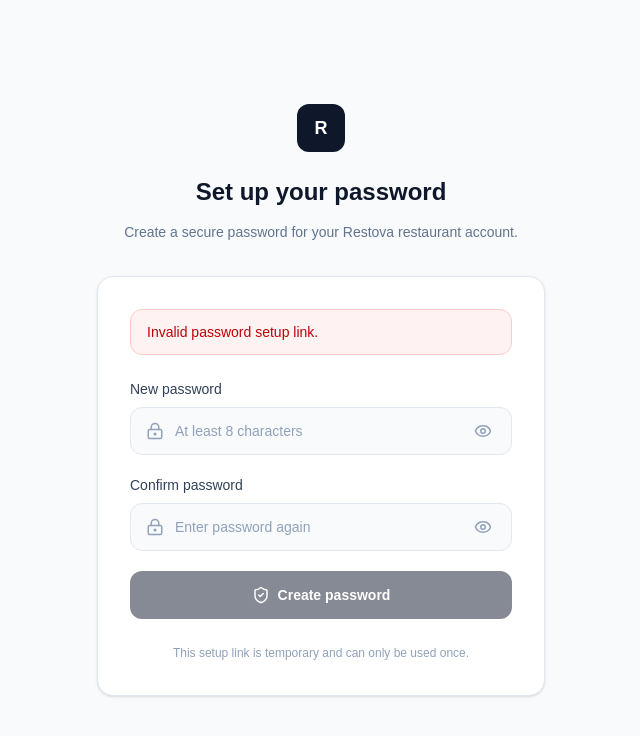
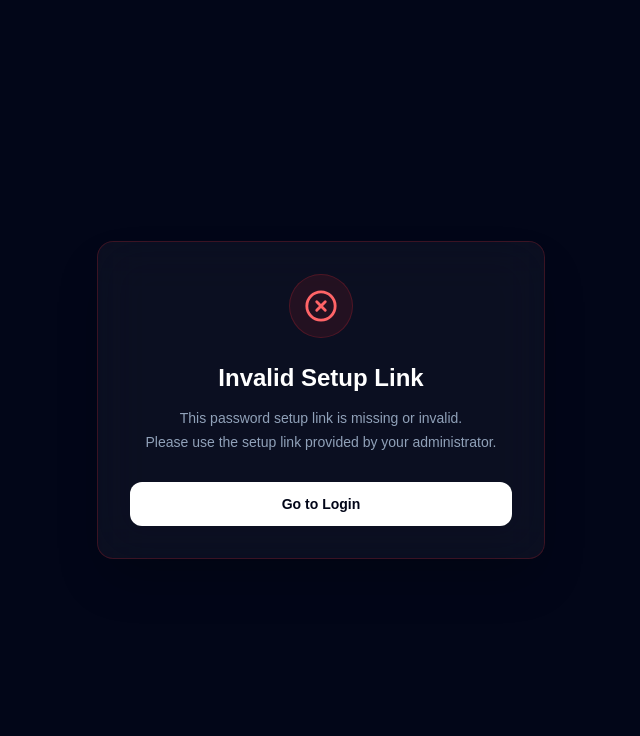
Before and after one commit to Mohammad032004/restova, a Next.js app: page /auth/setup-password in a window 1280 px wide. Shown: the top 736 px of the page, without its empty margins (319-959 px from the left). Built offline with nearby package versions, Linux system fonts and the light colour scheme.

Commit message:
auth update

```diff
--- a/app/auth/setup-password/page.tsx
+++ b/app/auth/setup-password/page.tsx
@@ -1,19 +1,19 @@
 "use client";
 
-import { FormEvent, Suspense, useState } from "react";
-import { useSearchParams, useRouter } from "next/navigation";
+import { FormEvent, Suspense, useEffect, useState } from "react";
+import Link from "next/link";
+import { useSearchParams } from "next/navigation";
 import {
+  CheckCircle2,
   Eye,
   EyeOff,
-  LockKeyhole,
+  Lock,
   ShieldCheck,
-  Loader2,
-  CheckCircle2,
+  XCircle,
 } from "lucide-react";
 
 function SetupPasswordForm() {
   const searchParams = useSearchParams();
-  const router = useRouter();
 
   const token = searchParams.get("token");
 
@@ -21,22 +21,33 @@ function SetupPasswordForm() {
   const [confirmPassword, setConfirmPassword] = useState("");
 
   const [showPassword, setShowPassword] = useState(false);
-  const [showConfirmPassword, setShowConfirmPassword] =
-    useState(false);
+  const [showConfirmPassword, setShowConfirmPassword] = useState(false);
 
   const [loading, setLoading] = useState(false);
   const [error, setError] = useState("");
   const [success, setSuccess] = useState(false);
 
-  async function handleSubmit(
-    event: FormEvent<HTMLFormElement>
-  ) {
+  const [pageReady, setPageReady] = useState(false);
+
+  useEffect(() => {
+    setPageReady(true);
+  }, []);
+
+  const passwordLengthValid =
+    password.length >= 8 && password.length <= 128;
+
+  const passwordsMatch =
+    password.length > 0 &&
+    confirmPassword.length > 0 &&
+    password === confirmPassword;
+
+  const handleSubmit = async (event: FormEvent<HTMLFormElement>) => {
     event.preventDefault();
 
     setError("");
 
     if (!token) {
-      setError("Invalid password setup link.");
+      setError("This password setup link is invalid.");
       return;
     }
 
@@ -45,17 +56,20 @@ function SetupPasswordForm() {
       return;
     }
 
+    if (password.length > 128) {
+      setError("Password cannot exceed 128 characters.");
+      return;
+    }
+
     if (password !== confirmPassword) {
       setError("Passwords do not match.");
       return;
     }
 
+    try {
       setLoading(true);
 
-    try {
-      const response = await fetch(
-        "/api/auth/setup-password",
-        {
+      const response = await fetch("/api/auth/setup-password", {
         method: "POST",
         headers: {
           "Content-Type": "application/json",
@@ -64,136 +78,197 @@ function SetupPasswordForm() {
           token,
           password,
         }),
-        }
-      );
+      });
 
       const data = await response.json();
 
-      if (!response.ok) {
+      if (!response.ok || !data.success) {
         setError(
-          data?.message ||
-            "Unable to create your password."
+          data.message ||
+            "Unable to create your password. Please try again."
         );
-        setLoading(false);
         return;
       }
 
       setSuccess(true);
-
-      setTimeout(() => {
-        router.push("/auth/login");
-      }, 2000);
+      setPassword("");
+      setConfirmPassword("");
     } catch (error) {
-      console.error("Password setup error:", error);
+      console.error("Password setup request failed:", error);
 
       setError(
-        "Something went wrong. Please try again."
+        "Something went wrong. Please check your connection and try again."
       );
-
+    } finally {
       setLoading(false);
     }
+  };
+
+  if (!pageReady) {
+    return null;
   }
+
+  // --------------------------------------------------
+  // SUCCESS SCREEN
+  // --------------------------------------------------
 
   if (success) {
     return (
-      <main className="flex min-h-screen items-center justify-center bg-slate-50 px-6">
-        <div className="w-full max-w-md rounded-2xl border border-slate-200 bg-white p-8 text-center shadow-sm">
-          <div className="mx-auto flex h-14 w-14 items-center justify-center rounded-full bg-emerald-50 text-emerald-600">
-            <CheckCircle2 size={28} />
+      <main className="flex min-h-screen items-center justify-center bg-slate-950 px-4 text-white">
+        <div className="w-full max-w-md">
+          <div className="rounded-2xl border border-white/10 bg-white/[0.04] p-8 text-center shadow-2xl backdrop-blur-xl">
+            <div className="mx-auto mb-6 flex h-16 w-16 items-center justify-center rounded-full border border-emerald-500/20 bg-emerald-500/10">
+              <CheckCircle2
+                size={34}
+                className="text-emerald-400"
+              />
             </div>
 
-          <h1 className="mt-6 text-2xl font-bold text-slate-900">
-            Password created
+            <h1 className="text-2xl font-semibold">
+              Password Created
             </h1>
 
-          <p className="mt-3 text-sm leading-6 text-slate-500">
+            <p className="mt-3 text-sm leading-6 text-slate-400">
               Your password has been created successfully.
-            You can now log in to your Restova account.
+              <br />
+              You can now use your account to log in.
             </p>
 
-          <p className="mt-6 text-xs text-slate-400">
-            Redirecting to login...
-          </p>
+            <Link
+              href="/auth/login"
+              className="mt-7 flex w-full items-center justify-center rounded-xl bg-white px-4 py-3 text-sm font-semibold text-slate-950 transition hover:bg-slate-200"
+            >
+              Go to Login
+            </Link>
+          </div>
         </div>
       </main>
     );
   }
 
+  // --------------------------------------------------
+  // INVALID TOKEN SCREEN
+  // --------------------------------------------------
+
+  if (!token) {
     return (
-    <main className="flex min-h-screen items-center justify-center bg-slate-50 px-6 py-12">
+      <main className="flex min-h-screen items-center justify-center bg-slate-950 px-4 text-white">
         <div className="w-full max-w-md">
-        <div className="mb-8 text-center">
-          <div className="mx-auto flex h-12 w-12 items-center justify-center rounded-xl bg-slate-900 text-white">
-            <span className="text-lg font-bold">R</span>
+          <div className="rounded-2xl border border-red-500/20 bg-white/[0.04] p-8 text-center shadow-2xl backdrop-blur-xl">
+            <div className="mx-auto mb-6 flex h-16 w-16 items-center justify-center rounded-full border border-red-500/20 bg-red-500/10">
+              <XCircle
+                size={34}
+                className="text-red-400"
+              />
             </div>
 
-          <h1 className="mt-6 text-2xl font-bold text-slate-900">
-            Set up your password
+            <h1 className="text-2xl font-semibold">
+              Invalid Setup Link
             </h1>
 
-          <p className="mt-3 text-sm leading-6 text-slate-500">
-            Create a secure password for your Restova
-            restaurant account.
+            <p className="mt-3 text-sm leading-6 text-slate-400">
+              This password setup link is missing or invalid.
+              <br />
+              Please use the setup link provided by your
+              administrator.
+            </p>
+
+            <Link
+              href="/auth/login"
+              className="mt-7 flex w-full items-center justify-center rounded-xl bg-white px-4 py-3 text-sm font-semibold text-slate-950 transition hover:bg-slate-200"
+            >
+              Go to Login
+            </Link>
+          </div>
+        </div>
+      </main>
+    );
+  }
+
+  // --------------------------------------------------
+  // SETUP PASSWORD SCREEN
+  // --------------------------------------------------
+
+  return (
+    <main className="flex min-h-screen items-center justify-center bg-slate-950 px-4 py-10 text-white">
+      <div className="w-full max-w-md">
+        {/* Logo / Brand */}
+        <div className="mb-8 text-center">
+          <div className="mx-auto mb-4 flex h-14 w-14 items-center justify-center rounded-2xl bg-white text-slate-950 shadow-xl">
+            <Lock size={25} />
+          </div>
+
+          <h1 className="text-3xl font-bold tracking-tight">
+            Create Your Password
+          </h1>
+
+          <p className="mt-2 text-sm text-slate-400">
+            Set a secure password for your Restova account.
           </p>
         </div>
 
-        <div className="rounded-2xl border border-slate-200 bg-white p-6 shadow-sm sm:p-8">
-          {!token && (
-            <div className="mb-6 rounded-xl border border-red-200 bg-red-50 px-4 py-3 text-sm text-red-700">
-              Invalid password setup link.
+        {/* Card */}
+        <div className="rounded-2xl border border-white/10 bg-white/[0.04] shadow-2xl backdrop-blur-xl">
+          <div className="p-6 sm:p-8">
+            {/* Security message */}
+            <div className="mb-6 flex gap-3 rounded-xl border border-cyan-500/20 bg-cyan-500/5 p-4">
+              <ShieldCheck
+                size={20}
+                className="mt-0.5 shrink-0 text-cyan-400"
+              />
+
+              <div>
+                <p className="text-sm font-medium text-cyan-300">
+                  Secure account setup
+                </p>
+
+                <p className="mt-1 text-xs leading-5 text-slate-400">
+                  Create a password with at least 8 characters.
+                  This setup link can only be used once.
+                </p>
               </div>
-          )}
-
-          {error && (
-            <div className="mb-6 rounded-xl border border-red-200 bg-red-50 px-4 py-3 text-sm text-red-700">
-              {error}
             </div>
-          )}
 
             <form
               onSubmit={handleSubmit}
               className="space-y-5"
             >
+              {/* Password */}
               <div>
                 <label
                   htmlFor="password"
-                className="mb-2 block text-sm font-medium text-slate-700"
+                  className="mb-2 block text-sm font-medium text-slate-200"
                 >
-                New password
+                  Password
                 </label>
 
                 <div className="relative">
-                <LockKeyhole
-                  size={18}
-                  className="absolute left-4 top-1/2 -translate-y-1/2 text-slate-400"
+                  <Lock
+                    size={17}
+                    className="absolute left-3.5 top-1/2 -translate-y-1/2 text-slate-500"
                   />
 
                   <input
                     id="password"
-                  type={
-                    showPassword
-                      ? "text"
-                      : "password"
-                  }
+                    name="password"
+                    type={showPassword ? "text" : "password"}
                     value={password}
                     onChange={(event) =>
                       setPassword(event.target.value)
                     }
-                  placeholder="At least 8 characters"
+                    placeholder="Enter your password"
                     autoComplete="new-password"
-                  disabled={!token || loading}
-                  required
-                  className="h-12 w-full rounded-xl border border-slate-200 bg-white pl-11 pr-12 text-sm outline-none transition placeholder:text-slate-400 focus:border-indigo-500 focus:ring-4 focus:ring-indigo-500/10 disabled:bg-slate-50"
+                    disabled={loading}
+                    className="w-full rounded-xl border border-white/10 bg-black/20 py-3 pl-10 pr-12 text-sm text-white outline-none placeholder:text-slate-600 transition focus:border-cyan-400/50 focus:ring-2 focus:ring-cyan-400/10 disabled:cursor-not-allowed disabled:opacity-60"
                   />
 
                   <button
                     type="button"
                     onClick={() =>
-                    setShowPassword(
-                      (value) => !value
-                    )
+                      setShowPassword((value) => !value)
                     }
-                  className="absolute right-3 top-1/2 -translate-y-1/2 rounded-lg p-2 text-slate-400 hover:bg-slate-100"
+                    disabled={loading}
+                    className="absolute right-3 top-1/2 -translate-y-1/2 text-slate-500 transition hover:text-slate-200"
                     aria-label={
                       showPassword
                         ? "Hide password"
@@ -207,24 +282,55 @@ function SetupPasswordForm() {
                     )}
                   </button>
                 </div>
+
+                {/* Password requirements */}
+                {password.length > 0 && (
+                  <div className="mt-2 flex items-center gap-2 text-xs">
+                    {passwordLengthValid ? (
+                      <>
+                        <CheckCircle2
+                          size={14}
+                          className="text-emerald-400"
+                        />
+
+                        <span className="text-emerald-400">
+                          Password length is valid
+                        </span>
+                      </>
+                    ) : (
+                      <>
+                        <XCircle
+                          size={14}
+                          className="text-red-400"
+                        />
+
+                        <span className="text-red-400">
+                          Password must be 8–128 characters
+                        </span>
+                      </>
+                    )}
+                  </div>
+                )}
               </div>
 
+              {/* Confirm Password */}
               <div>
                 <label
                   htmlFor="confirmPassword"
-                className="mb-2 block text-sm font-medium text-slate-700"
+                  className="mb-2 block text-sm font-medium text-slate-200"
                 >
-                Confirm password
+                  Confirm Password
                 </label>
 
                 <div className="relative">
-                <LockKeyhole
-                  size={18}
-                  className="absolute left-4 top-1/2 -translate-y-1/2 text-slate-400"
+                  <Lock
+                    size={17}
+                    className="absolute left-3.5 top-1/2 -translate-y-1/2 text-slate-500"
                   />
 
                   <input
                     id="confirmPassword"
+                    name="confirmPassword"
                     type={
                       showConfirmPassword
                         ? "text"
@@ -232,15 +338,12 @@ function SetupPasswordForm() {
                     }
                     value={confirmPassword}
                     onChange={(event) =>
-                    setConfirmPassword(
-                      event.target.value
-                    )
+                      setConfirmPassword(event.target.value)
                     }
-                  placeholder="Enter password again"
+                    placeholder="Confirm your password"
                     autoComplete="new-password"
-                  disabled={!token || loading}
-                  required
-                  className="h-12 w-full rounded-xl border border-slate-200 bg-white pl-11 pr-12 text-sm outline-none transition placeholder:text-slate-400 focus:border-indigo-500 focus:ring-4 focus:ring-indigo-500/10 disabled:bg-slate-50"
+                    disabled={loading}
+                    className="w-full rounded-xl border border-white/10 bg-black/20 py-3 pl-10 pr-12 text-sm text-white outline-none placeholder:text-slate-600 transition focus:border-cyan-400/50 focus:ring-2 focus:ring-cyan-400/10 disabled:cursor-not-allowed disabled:opacity-60"
                   />
 
                   <button
@@ -250,11 +353,12 @@ function SetupPasswordForm() {
                         (value) => !value
                       )
                     }
-                  className="absolute right-3 top-1/2 -translate-y-1/2 rounded-lg p-2 text-slate-400 hover:bg-slate-100"
+                    disabled={loading}
+                    className="absolute right-3 top-1/2 -translate-y-1/2 text-slate-500 transition hover:text-slate-200"
                     aria-label={
                       showConfirmPassword
-                      ? "Hide password"
-                      : "Show password"
+                        ? "Hide confirm password"
+                        : "Show confirm password"
                     }
                   >
                     {showConfirmPassword ? (
@@ -264,49 +368,85 @@ function SetupPasswordForm() {
                     )}
                   </button>
                 </div>
-            </div>
 
-            <button
-              type="submit"
-              disabled={!token || loading}
-              className="flex h-12 w-full items-center justify-center gap-2 rounded-xl bg-slate-900 text-sm font-semibold text-white transition hover:bg-slate-800 disabled:cursor-not-allowed disabled:opacity-50"
-            >
-              {loading ? (
+                {confirmPassword.length > 0 && (
+                  <div className="mt-2 flex items-center gap-2 text-xs">
+                    {passwordsMatch ? (
                       <>
-                  <Loader2
-                    size={18}
-                    className="animate-spin"
+                        <CheckCircle2
+                          size={14}
+                          className="text-emerald-400"
                         />
-                  Creating password...
+
+                        <span className="text-emerald-400">
+                          Passwords match
+                        </span>
                       </>
                     ) : (
                       <>
-                  <ShieldCheck size={18} />
-                  Create password
+                        <XCircle
+                          size={14}
+                          className="text-red-400"
+                        />
+
+                        <span className="text-red-400">
+                          Passwords do not match
+                        </span>
                       </>
                     )}
+                  </div>
+                )}
+              </div>
+
+              {/* Error */}
+              {error && (
+                <div className="flex gap-3 rounded-xl border border-red-500/20 bg-red-500/5 p-4">
+                  <XCircle
+                    size={19}
+                    className="mt-0.5 shrink-0 text-red-400"
+                  />
+
+                  <p className="text-sm leading-5 text-red-300">
+                    {error}
+                  </p>
+                </div>
+              )}
+
+              {/* Submit */}
+              <button
+                type="submit"
+                disabled={
+                  loading ||
+                  !passwordLengthValid ||
+                  !passwordsMatch
+                }
+                className="w-full rounded-xl bg-white px-4 py-3 text-sm font-semibold text-slate-950 transition hover:bg-slate-200 disabled:cursor-not-allowed disabled:opacity-40"
+              >
+                {loading
+                  ? "Creating Password..."
+                  : "Create Password"}
               </button>
             </form>
+          </div>
 
-          <p className="mt-6 text-center text-xs leading-5 text-slate-400">
-            This setup link is temporary and can only be
-            used once.
+          {/* Footer */}
+          <div className="border-t border-white/10 px-6 py-4 text-center sm:px-8">
+            <p className="text-xs text-slate-500">
+              Having trouble with your setup link?
             </p>
+
+            <Link
+              href="/auth/login"
+              className="mt-1 inline-block text-xs font-medium text-cyan-400 transition hover:text-cyan-300"
+            >
+              Return to login
+            </Link>
           </div>
         </div>
-    </main>
-  );
-}
 
-function SetupPasswordLoading() {
-  return (
-    <main className="flex min-h-screen items-center justify-center bg-slate-50 px-6">
-      <div className="flex items-center gap-2 text-sm text-slate-500">
-        <Loader2
-          size={18}
-          className="animate-spin"
-        />
-        Loading password setup...
+        <p className="mt-6 text-center text-xs text-slate-600">
+          © {new Date().getFullYear()} Restova. All rights reserved.
+        </p>
       </div>
     </main>
   );
@@ -314,7 +454,19 @@ function SetupPasswordLoading() {
 
 export default function SetupPasswordPage() {
   return (
-    <Suspense fallback={<SetupPasswordLoading />}>
+    <Suspense
+      fallback={
+        <main className="flex min-h-screen items-center justify-center bg-slate-950 px-4 text-white">
+          <div className="text-center">
+            <div className="mx-auto h-8 w-8 animate-spin rounded-full border-2 border-white/20 border-t-white" />
+
+            <p className="mt-4 text-sm text-slate-400">
+              Loading secure setup...
+            </p>
+          </div>
+        </main>
+      }
+    >
       <SetupPasswordForm />
     </Suspense>
   );
```
Lines whose indentation alone changed are shown as unchanged.
